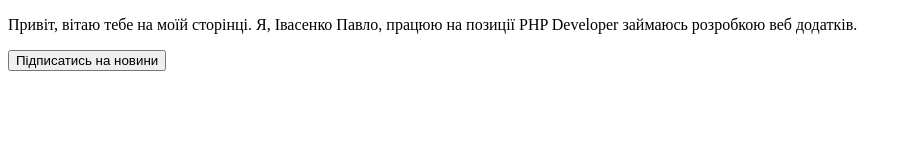
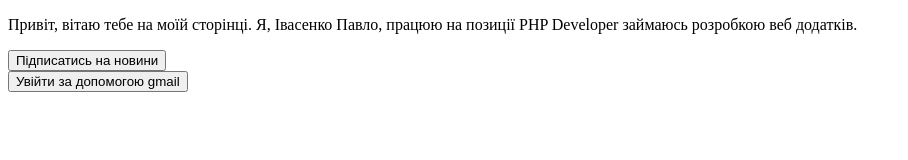
Before and after one commit to owonnarr/repository_a, a plain HTML site: page index.html in a window 1280 px wide. Shown: the whole page, without its empty margins (0-908 px from the left). Drawn offline with Linux system fonts and the light colour scheme.

Commit message:
add form

```diff
--- a/index.html
+++ b/index.html
@@ -9,5 +9,10 @@
         <p>Привіт, вітаю тебе на моїй сторінці. Я, Івасенко Павло, працюю на позиції PHP Developer займаюсь розробкою веб додатків.</p>
         <button>Підписатись на новини</button>
     </div>
+    <div>
+        <form action="/subscribe" method="POST">
+            <button type="submit">Увійти за допомогою gmail</button>
+        </form>
+    </div>
 </body>
 </html>
```
